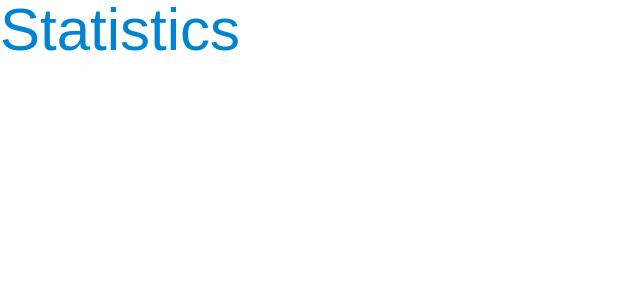
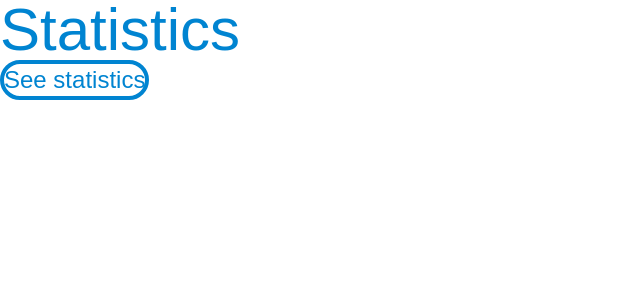
Before and after one commit to Zipelas/cypress-intro, a Next.js app: page /statistics in a window 1280 px wide. Shown: the top 300 px of the page, without its empty margins (0-640 px from the left). Built offline with nearby package versions, Linux system fonts and the light colour scheme.

Commit message:
added Link and imports

```diff
--- a/app/statistics/page.tsx
+++ b/app/statistics/page.tsx
@@ -1,3 +1,13 @@
+import Link from 'next/link';
+import Button from '../ui/button';
+
 export default async function Statistics() {
-  return <h1 className='text-6xl text-sky-600'>Statistics</h1>;
+  return (
+    <div>
+      <h1 className='text-6xl text-sky-600'>Statistics</h1>
+      <Link href='/'>
+        <Button>↩ Back</Button>
+      </Link>
+    </div>
+  );
 }
```
